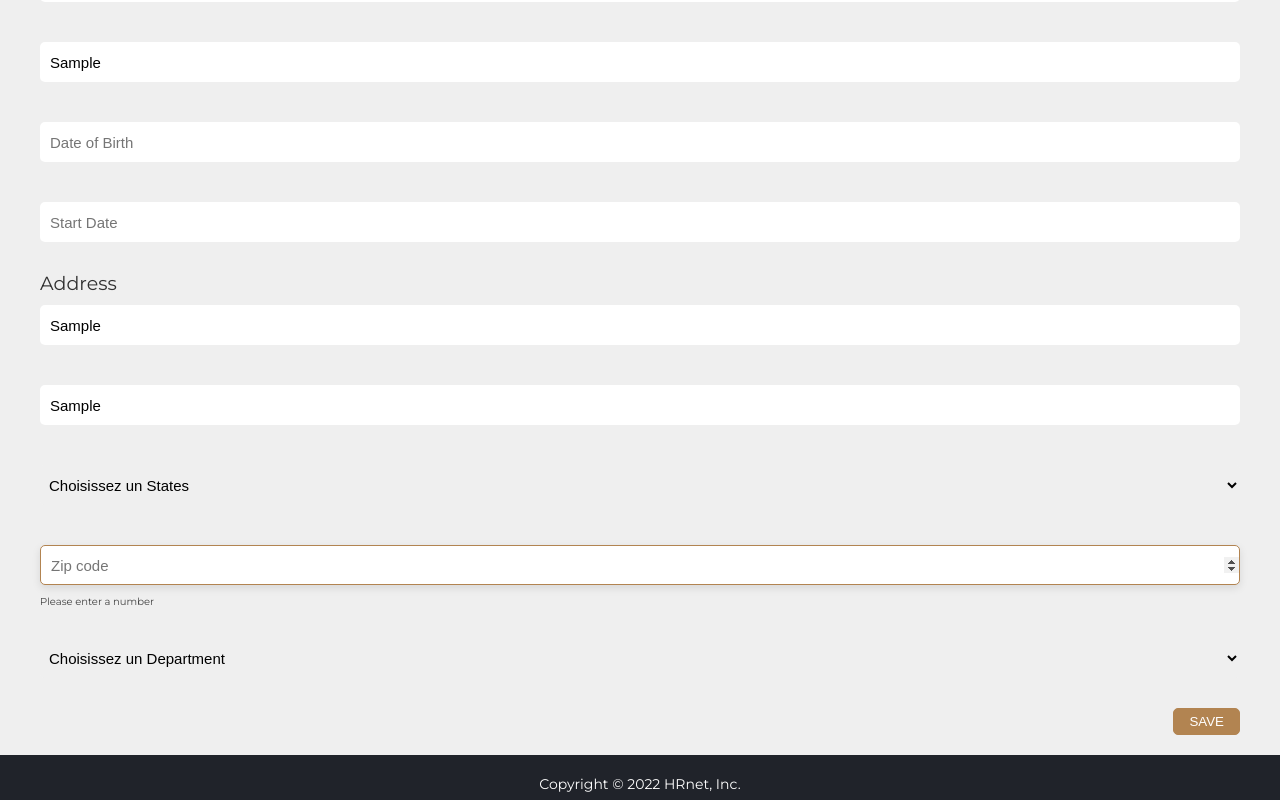
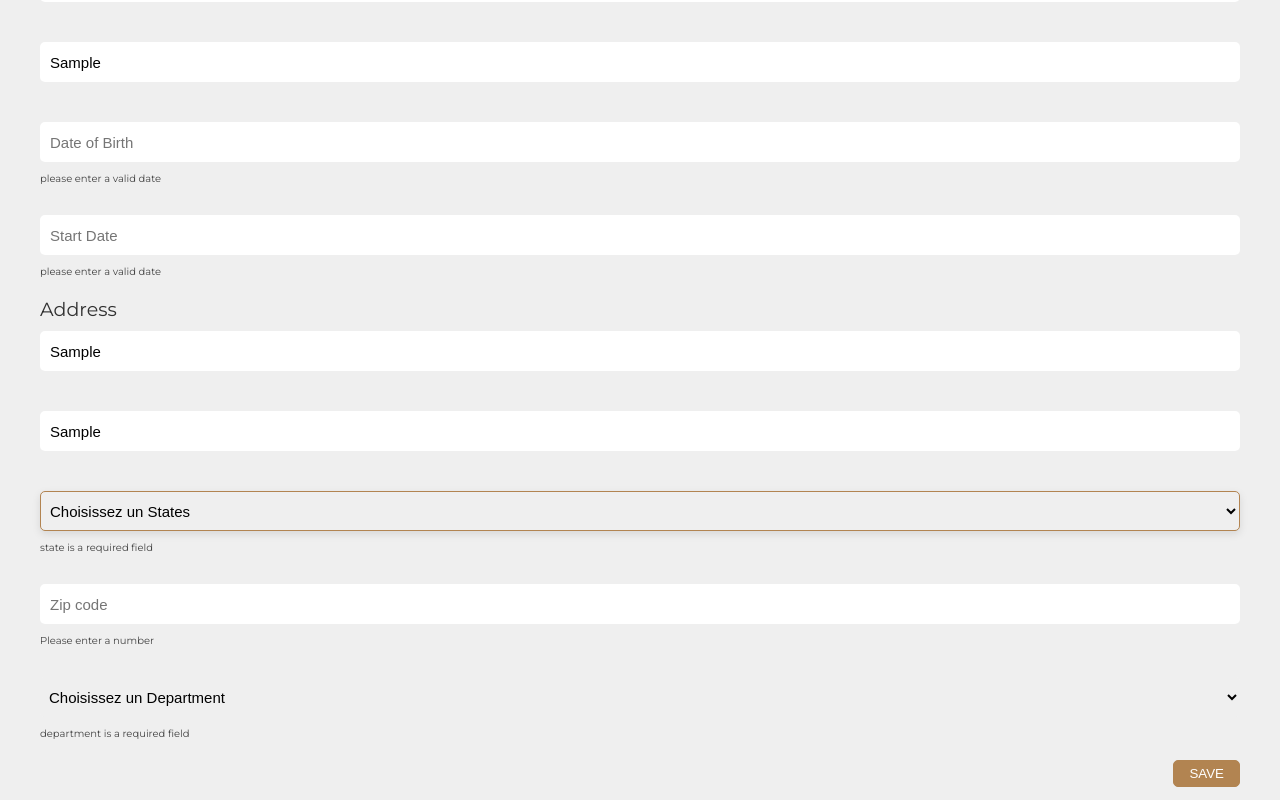
Before and after one commit to Stephan075/FolioStephan_14_10072021, a React (Create React App) app: page / in a window 1280 px wide. Both pictures are taken after typing "Sample", "Sample", "Sample", "Sample", "Sample", "Sample" into the empty fields and a click on the button "SAVE". Shown: the part 218-1018 px from the top of the page. Built offline with nearby package versions, Linux system fonts and the light colour scheme.

Commit message:
refactoring and cleaning of the code

```diff
--- a/src/components/CreateEmployee/CreateEmployee.js
+++ b/src/components/CreateEmployee/CreateEmployee.js
@@ -35,7 +35,23 @@ const CreateEmployee = () => {
 
     lastName: yup.string().required("The LastName field is mandatory"),
 
-    zipCode: yup.number().typeError("Please enter a number"),
+    dateOfBirth: yup
+      .date()
+      .required()
+      .typeError("please enter a valid date")
+      .required(),
+
+    startDate: yup
+      .date()
+      .required()
+      .typeError("please enter a valid date")
+      .required(),
+
+    street: yup.string().typeError("Please enter a street").required(),
+    city: yup.string().typeError("Please enter a city").required(),
+    state: yup.string().typeError("Please enter a state").required(),
+    zipCode: yup.number().typeError("Please enter a number").required(),
+    department: yup.string().typeError("Please enter a department").required(),
   });
 
   const defaultValues = {
--- a/src/components/CreateEmployee/Fields.js
+++ b/src/components/CreateEmployee/Fields.js
@@ -61,6 +61,7 @@ const Fields = ({
               />
             )}
           />
+          {errors && <p>{errors.dateOfBirth?.message}</p>}
         </div>
 
         <div className="d-flex flex-column mb-20">
@@ -78,6 +79,7 @@ const Fields = ({
               />
             )}
           />
+          {errors && <p>{errors.startDate?.message}</p>}
         </div>
       </fieldset>
 
--- a/src/components/Form/FormSelect/FormSelect.js
+++ b/src/components/Form/FormSelect/FormSelect.js
@@ -22,7 +22,7 @@ const FormSelect = ({ register, id, label, options, value, errors }) => {
           );
         })}
       </select>
-      {errors?.id && <p>{errors.id.message}</p>}
+      {errors[id] && <p>{errors[id].message}</p>}
     </div>
   );
 };
--- a/src/components/table/BasicTable.js
+++ b/src/components/table/BasicTable.js
@@ -111,7 +111,6 @@ const BasicTable = ({ usersData }) => {
                         className="responsiveTable__body__text responsiveTable__body__text--firstName "
                         data-title={cell.render("Header")}
                       >
-                        {console.log("cell", cell)}
                         {cell.render("Cell")}
                       </td>
                     );
```
